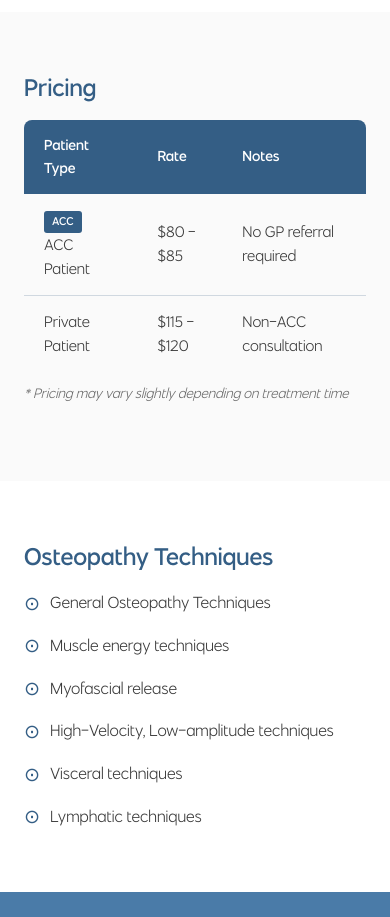
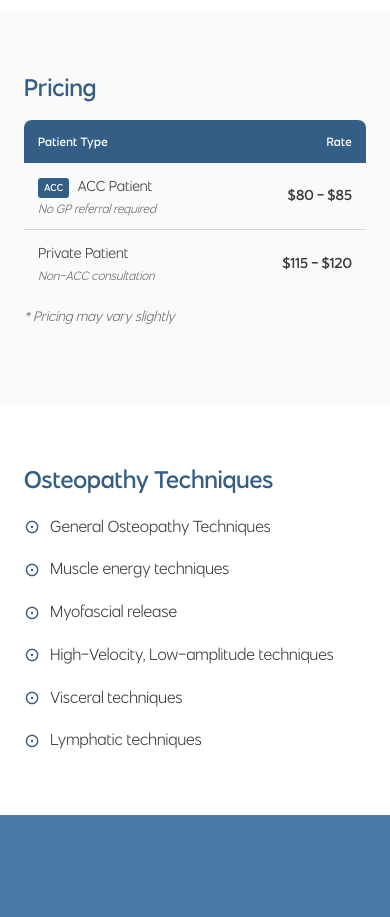
Before and after one commit to meridianosteopathy/meridian-osteopathy-website, an Eleventy site: page src/services/osteopathy.njk in a window 390 px wide. Shown: the part 820-1737 px from the top of the page. Built offline with nearby package versions, Linux system fonts and the light colour scheme; Eleventy itself is replaced by a stand-in of ours; files that its build step writes are made by us from their sources; a web font is replaced by a local one.

Commit message:
Tweak on service page and profile page

```diff
--- a/src/css/styles.css
+++ b/src/css/styles.css
@@ -459,6 +459,8 @@ p { margin-bottom: 16px; }
 .pricing-table th { padding: 14px 20px; text-align: left; font-weight: 600; font-size: 0.9rem; }
 .pricing-table td { padding: 14px 20px; font-size: 0.95rem; border-bottom: 1px solid var(--border); }
 .pricing-table tbody tr:last-child td { border-bottom: none; }
+.pricing-table .pricing-rate { white-space: nowrap; font-weight: 600; }
+.pricing-table .td-subnote { display: none; }
 .acc-tag {
   display: inline-block;
   background: var(--primary);
@@ -470,6 +472,27 @@ p { margin-bottom: 16px; }
   font-weight: 600;
 }
 .pricing-note { font-size: 0.85rem; color: var(--text-light); margin-top: 10px; font-style: italic; }
+
+/* Mobile: collapse 3-col table into 2 cols, move notes as subtitle */
+@media (max-width: 600px) {
+  .pricing-table th,
+  .pricing-table td { padding: 12px 14px; font-size: 0.9rem; }
+  .pricing-table th { font-size: 0.75rem; letter-spacing: 0.3px; }
+  .pricing-table th:nth-child(3),
+  .pricing-table td.pricing-notes-col { display: none; }
+  .pricing-table th:nth-child(2),
+  .pricing-table td.pricing-rate { text-align: right; }
+  .pricing-table .td-subnote {
+    display: block;
+    font-size: 0.75rem;
+    color: var(--text-light);
+    font-weight: 400;
+    font-style: italic;
+    margin-top: 3px;
+    line-height: 1.35;
+  }
+  .acc-tag { font-size: 0.62rem; padding: 2px 6px; margin-right: 5px; }
+}
 
 .techniques-list { max-width: 700px; }
 .techniques-list ul { display: flex; flex-direction: column; gap: 12px; }
--- a/src/services/osteopathy.njk
+++ b/src/services/osteopathy.njk
@@ -36,18 +36,18 @@ description: "Osteopathy treatment at Meridian Osteopathy in Christchurch. ACC r
         </thead>
         <tbody>
           <tr>
-            <td><span class="acc-tag">ACC</span> ACC Patient</td>
-            <td>{{ site.pricing.acc.rate }}</td>
-            <td>{{ site.pricing.acc.notes }}</td>
+            <td><span class="acc-tag">ACC</span> ACC Patient<span class="td-subnote">{{ site.pricing.acc.notes }}</span></td>
+            <td class="pricing-rate">{{ site.pricing.acc.rate }}</td>
+            <td class="pricing-notes-col">{{ site.pricing.acc.notes }}</td>
           </tr>
           <tr>
-            <td>Private Patient</td>
-            <td>{{ site.pricing.private.rate }}</td>
-            <td>{{ site.pricing.private.notes }}</td>
+            <td>Private Patient<span class="td-subnote">{{ site.pricing.private.notes }}</span></td>
+            <td class="pricing-rate">{{ site.pricing.private.rate }}</td>
+            <td class="pricing-notes-col">{{ site.pricing.private.notes }}</td>
           </tr>
         </tbody>
       </table>
-      <p class="pricing-note">* Pricing may vary slightly depending on treatment time</p>
+      <p class="pricing-note">* Pricing may vary slightly</p>
     </div>
   </div>
 </section>
```
Also changed, not shown: src/services/medical-acupuncture.njk (+7 -7 lines), src/services/sports-rehabilitation.njk (+7 -7 lines).
